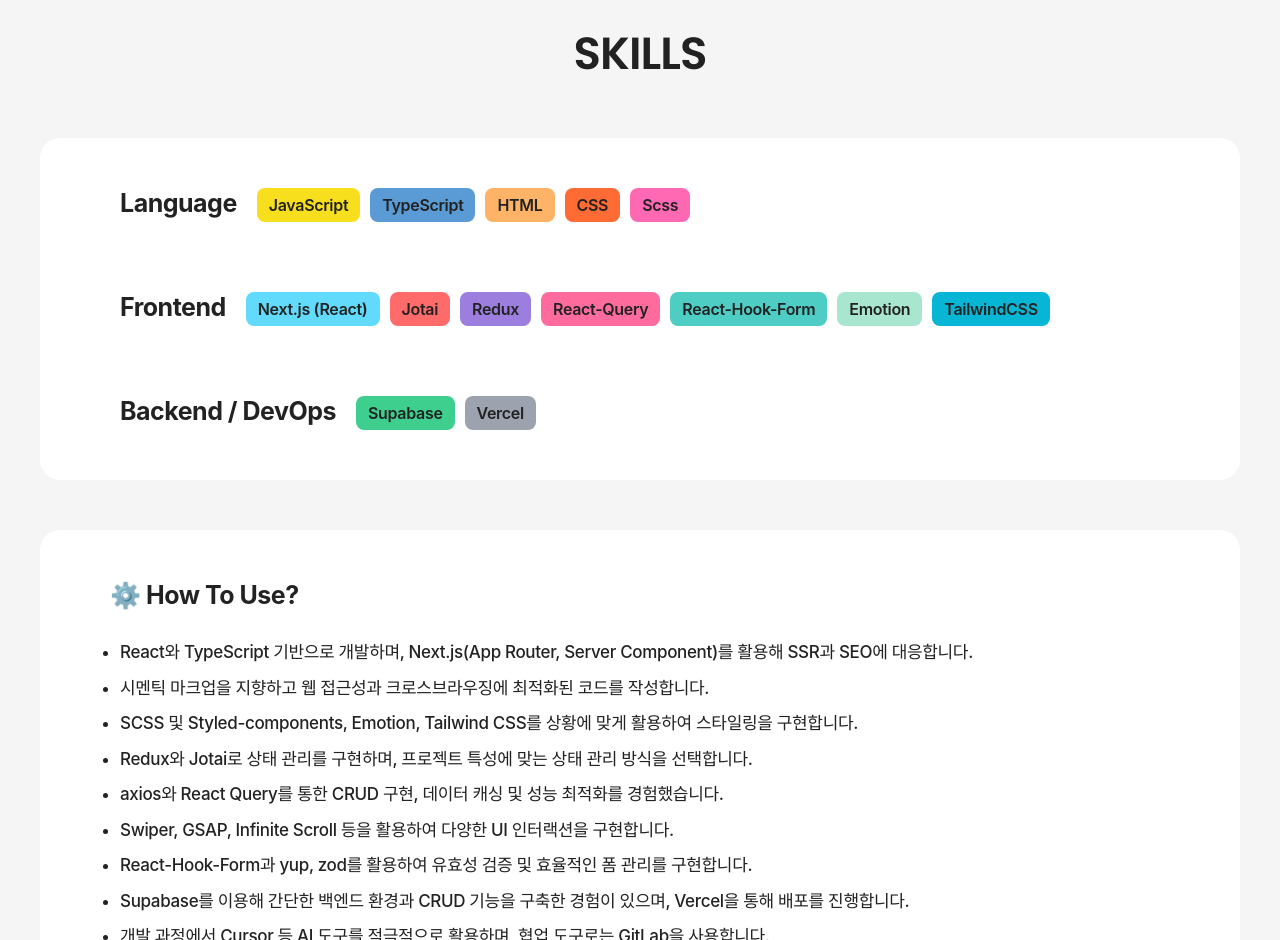
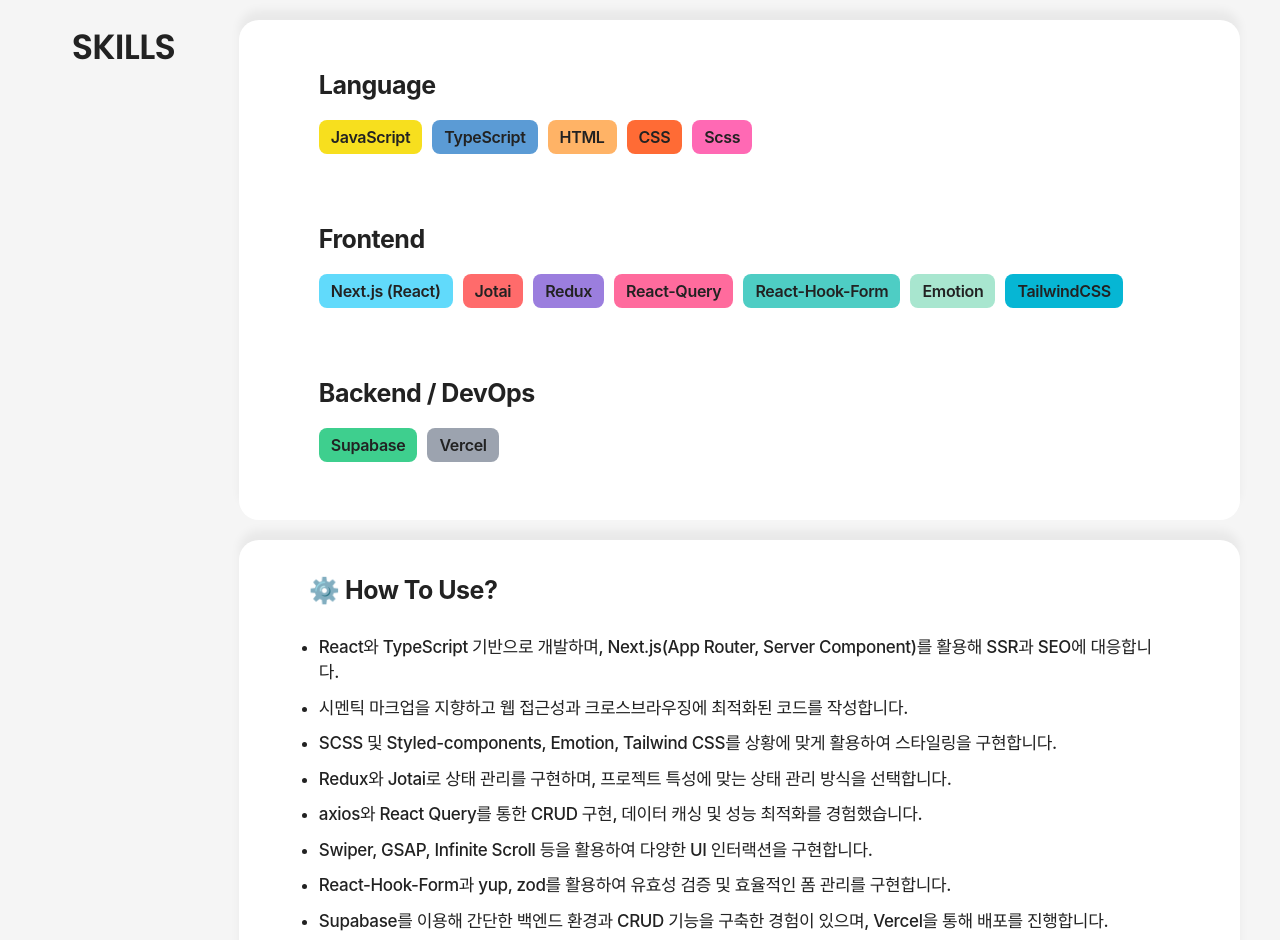
Before and after one commit to hyeminem-Jo/hyejin-portfolio, a Next.js app: page / in a window 1280 px wide. Shown: the part 1860-2800 px from the top of the page. Built offline with nearby package versions, Linux system fonts and the light colour scheme; a web font is replaced by a local one.

Commit message:
feat: Header 및 서브페이지 UI 수정 작업중

```diff
--- a/src/app/_modules/common/layout/Inner.tsx
+++ b/src/app/_modules/common/layout/Inner.tsx
@@ -1,8 +1,16 @@
 import { BREAKPOINT } from '@/app/_constant/breakpoint';
 import styled from '@emotion/styled';
+import Title from '../title/Title';
 
-export const InnerContent = styled.div`
+export const InnerContent = styled.div<{ $hasTitle: boolean }>`
   width: 1200px;
+
+  ${({ $hasTitle }) =>
+    $hasTitle &&
+    `
+    display: flex;
+    gap: 2rem;
+  `}
   margin: 0 auto;
 
   @media (max-width: ${BREAKPOINT}px) {
@@ -11,8 +19,45 @@ export const InnerContent = styled.div`
   }
 `;
 
-const Inner = ({ children }: { children: React.ReactNode }) => {
-  return <InnerContent>{children}</InnerContent>;
+export const InnerTitle = styled.div`
+  flex: 1;
+  width: 100%;
+  display: flex;
+  justify-content: center;
+  align-items: center;
+  position: sticky;
+  top: 80px;
+  align-self: flex-start;
+  height: fit-content;
+
+  @media (max-width: ${BREAKPOINT}px) {
+    top: 65px;
+  }
+`;
+
+export const InnerContentChildren = styled.div`
+  flex: 6;
+`;
+
+const Inner = ({
+  children,
+  title = '',
+  titleColor = 'black',
+}: {
+  children: React.ReactNode;
+  title?: string;
+  titleColor?: 'white' | 'black';
+}) => {
+  return (
+    <InnerContent $hasTitle={!!title}>
+      {title && (
+        <InnerTitle>
+          <Title text={title} color={titleColor} />
+        </InnerTitle>
+      )}
+      <InnerContentChildren>{children}</InnerContentChildren>
+    </InnerContent>
+  );
 };
 
 export default Inner;
--- a/src/app/_modules/common/title/styled.ts
+++ b/src/app/_modules/common/title/styled.ts
@@ -7,12 +7,13 @@ interface TitleProps {
 }
 
 export const Title = styled.h2<TitleProps>`
-  font-size: 45px;
+  font-size: 35px;
   font-weight: 600;
   text-align: ${({ $isCenter }) => ($isCenter ? 'center' : 'left')};
   color: ${({ $color }) => ($color === 'white' ? '#fff' : '#222')};
   font-family: var(--font-poppins), -apple-system, BlinkMacSystemFont, 'Segoe UI', sans-serif;
   letter-spacing: -0.02em;
+  white-space: pre-line;
 
   @media (max-width: ${BREAKPOINT}px) {
     font-size: 35px;
--- a/src/app/_modules/side-projects/styled.ts
+++ b/src/app/_modules/side-projects/styled.ts
@@ -19,7 +19,6 @@ export const SideProjectsInner = styled.ul`
   display: flex;
   flex-direction: column;
   gap: 50px;
-  margin-top: 50px;
   perspective: 1200px;
   transform-style: preserve-3d; /* 3D 변환을 위한 속성 추가 */
 
--- a/src/app/_modules/skill/Skill.tsx
+++ b/src/app/_modules/skill/Skill.tsx
@@ -1,7 +1,11 @@
 'use client';
 
 import * as S from './styled';
-
+import { gsap } from 'gsap';
+import { useGSAP } from '@gsap/react';
+import { ScrollTrigger } from 'gsap/ScrollTrigger';
+import { useRef } from 'react';
+import { useIsMobile } from '../common/hooks/useIsMobile';
 import Inner from '../common/layout/Inner';
 import Title from '../common/title/Title';
 
@@ -92,12 +96,71 @@ const skillDescList = [
   '디자인 협업은 Figma와 Photoshop을 활용하여 디자이너와 원활하게 소통합니다.',
 ];
 
+// 1. 디자인 파일을 구조적으로 분석해 높은 재현성을 가진 UI를 구현합니다.
+// Figma·Photoshop의 레이아웃 의도, 컴포넌트 구조, 인터랙션 요소를 빠르게 파악해
+// 픽셀 단위의 정교한 화면을 React 기반으로 정확히 옮겨냅니다.
+
+// 2. 웹 접근성과 시멘틱 마크업을 우선하는 코드를 작성합니다.
+// 스크린리더 대응, ARIA 속성 사용, 키보드 네비게이션 등
+// ‘모든 사용자에게 열려 있는 UI’를 목표로 개발합니다.
+
+// 3. React Query를 활용한 데이터 캐싱·요청 최적화에 강합니다.
+// 의존성 관리, 비동기 상태 처리, Stale-While-Revalidate 패턴 등
+// 실제 프로젝트에서 API 성능과 사용자 응답성을 개선해왔습니다.
+
+// 4. React-Hook-Form + Zod로 안정적인 폼 유효성 검증을 구축합니다.
+// 스키마 기반 검증, 비동기 검증, Step Form 구성 등
+// 복잡한 입력 흐름에서도 유지보수가 쉽도록 설계합니다.
+
+// 5. Cursor 등 AI 도구를 활용해 개발 속도와 코드 품질을 끌어올립니다.
+// 컴포넌트 설계, 리팩토링, 테스트 케이스 생성 등을 AI와 함께 수행하며
+// 반복 업무를 자동화해 개발 생산성을 높입니다.
+
 const Skill = () => {
+  const boxRefs = useRef<(HTMLDivElement | null)[]>([]);
+  const { isMobile, isLoaded } = useIsMobile();
+
+  gsap.registerPlugin(useGSAP, ScrollTrigger);
+
+  useGSAP(() => {
+    if (!isLoaded || isMobile) return;
+    const boxList = boxRefs.current;
+
+    boxList.forEach((box, i) => {
+      if (box) {
+        gsap
+          .timeline({
+            scrollTrigger: {
+              trigger: box,
+              start: '0% 20%',
+              end: '0% 0%',
+              scrub: 1,
+            },
+          })
+          .to(
+            box,
+            {
+              transform: 'rotateX(-10deg) scale(0.9)',
+              transformOrigin: 'top',
+              filter: 'brightness(0.95)',
+              duration: 1,
+              ease: 'none',
+            },
+            0,
+          );
+      }
+    });
+  }, [isLoaded, isMobile]);
+
   return (
     <S.Skill id='skills'>
-      <Inner>
-        <Title text='SKILLS' isCenter />
-        <S.SkillInner>
+      <Inner title='SKILLS'>
+        <S.SkillInnerBoxWrap>
+          <S.SkillInner
+            ref={(el) => {
+              boxRefs.current[0] = el;
+            }}
+          >
             <S.SkillInnerBox>
               {skillList.map((item) => (
                 <S.SkillInnerBoxList key={item.title}>
@@ -113,7 +176,11 @@ const Skill = () => {
               ))}
             </S.SkillInnerBox>
           </S.SkillInner>
-        <S.SkillInner>
+          <S.SkillInner
+            ref={(el) => {
+              boxRefs.current[1] = el;
+            }}
+          >
             <S.SkillInnerDesc>
               <S.SkillDescTitle>⚙️ How To Use?</S.SkillDescTitle>
               <S.SkillDescBox>
@@ -123,6 +190,7 @@ const Skill = () => {
               </S.SkillDescBox>
             </S.SkillInnerDesc>
           </S.SkillInner>
+        </S.SkillInnerBoxWrap>
       </Inner>
     </S.Skill>
   );
--- a/src/app/_modules/skill/styled.ts
+++ b/src/app/_modules/skill/styled.ts
@@ -1,4 +1,4 @@
-import { BREAKPOINT, BREAKPOINT_SM } from '@/app/_constant/breakpoint';
+import { BREAKPOINT } from '@/app/_constant/breakpoint';
 import styled from '@emotion/styled';
 
 interface Props {
@@ -17,24 +17,90 @@ export const Skill = styled.section`
   }
 `;
 
+export const SkillInnerBoxWrap = styled.div`
+  position: relative;
+  display: flex;
+  flex-direction: column;
+  gap: 20px;
+  perspective: 1200px;
+  transform-style: preserve-3d;
+`;
+
 export const SkillInner = styled.div`
-  position: relative;
+  position: -webkit-sticky;
+  position: sticky;
+  top: 130px;
+  filter: brightness(1);
+  transition: box-shadow 0.3s ease;
+  transform-style: preserve-3d;
+  backface-visibility: hidden;
+  height: 500px;
+
   display: flex;
   justify-content: space-between;
   align-items: center;
   gap: 50px;
-  margin-top: 50px;
   padding: 50px 80px;
   z-index: 10;
   background-color: #fff;
   border-radius: 20px;
+  box-shadow: 0 -10px 10px rgba(0, 0, 0, 0.05);
 
   @media (max-width: ${BREAKPOINT}px) {
     flex-direction: column;
     gap: 20px;
     padding: 35px 30px;
-    margin-top: 35px;
+
+    &:last-of-type {
+      margin-top: 35px;
+    }
   }
+`;
+
+export const SkillInnerBox = styled.div`
+  flex: 1;
+  display: flex;
+  flex-direction: column;
+  gap: 70px;
+  height: 100%;
+
+  @media (max-width: ${BREAKPOINT}px) {
+    gap: 50px;
+  }
+`;
+
+export const SkillInnerBoxList = styled.div`
+  display: flex;
+  gap: 20px;
+  flex-direction: column;
+
+  /* @media (max-width: ${BREAKPOINT}px) {
+    flex-direction: column;
+  } */
+`;
+
+export const SkillInnerBoxItem = styled.strong``;
+
+export const SkillInnerBoxTitle = styled.div`
+  font-size: 25px;
+  font-weight: 700;
+  letter-spacing: -0.02em;
+`;
+
+export const SkillInnerBoxSkillList = styled.ul`
+  display: flex;
+  flex-wrap: wrap;
+  gap: 10px;
+`;
+
+export const SkillInnerBoxSkill = styled.li<Props>`
+  padding: 7px 12px;
+  font-size: 16px;
+  font-weight: 600;
+  letter-spacing: -0.02em;
+  border-radius: 8px;
+  background-color: ${({ $color }) => $color};
+  color: #222;
 `;
 
 export const SkillInnerDesc = styled.div`
@@ -57,9 +123,6 @@ export const SkillDescBox = styled.ul`
 `;
 
 export const SkillDescItem = styled.li`
-  /* display: flex;
-  align-items: center;
-  gap: 10px; */
   list-style: disc !important;
   white-space: pre-line;
   font-size: 17px;
@@ -67,56 +130,3 @@ export const SkillDescItem = styled.li`
   letter-spacing: -0.02em;
   line-height: 1.5;
 `;
-
-export const SkillInnerBox = styled.div`
-  flex: 1;
-  display: flex;
-  flex-direction: column;
-  gap: 70px;
-  height: 100%;
-
-  @media (max-width: ${BREAKPOINT}px) {
-    gap: 50px;
-  }
-`;
-
-export const SkillInnerBoxList = styled.div`
-  display: flex;
-  gap: 20px;
-
-  @media (max-width: ${BREAKPOINT}px) {
-    flex-direction: column;
-  }
-`;
-
-export const SkillInnerBoxItem = styled.strong``;
-
-export const SkillInnerBoxTitle = styled.div`
-  font-size: 25px;
-  font-weight: 700;
-  letter-spacing: -0.02em;
-
-  @media (max-width: ${BREAKPOINT}px) {
-    /* text-align: center; */
-  }
-`;
-
-export const SkillInnerBoxSkillList = styled.ul`
-  display: flex;
-  flex-wrap: wrap;
-  gap: 10px;
-
-  @media (max-width: ${BREAKPOINT}px) {
-    /* justify-content: center; */
-  }
-`;
-
-export const SkillInnerBoxSkill = styled.li<Props>`
-  padding: 7px 12px;
-  font-size: 16px;
-  font-weight: 600;
-  letter-spacing: -0.02em;
-  border-radius: 8px;
-  background-color: ${({ $color }) => $color};
-  color: #222;
-`;
--- a/src/app/_modules/visual/styled.ts
+++ b/src/app/_modules/visual/styled.ts
@@ -85,7 +85,7 @@ export const SubText = styled.h4`
   padding-bottom: 20px;
   font-size: 15px;
   font-weight: 400;
-  letter-spacing: 0.05em;
+  letter-spacing: 0.03em;
   color: #555;
   opacity: 0;
   transform: translateX(-50px);
--- a/src/app/_modules/works/Works.tsx
+++ b/src/app/_modules/works/Works.tsx
@@ -90,8 +90,7 @@ const Works = () => {
 
   return (
     <S.Works id='work'>
-      <Inner>
-        <Title text='WORK EXPERIENCE' isCenter />
+      <Inner title={`WORKS`}>
         <S.WorksInner>
           <S.WorksInnerBox>
             <S.WorksCompanyList>
--- a/src/app/_modules/works/styled.ts
+++ b/src/app/_modules/works/styled.ts
@@ -8,8 +8,9 @@ export const Works = styled.section`
   flex-direction: column;
   justify-content: space-between;
   align-items: center;
-  padding: 80px 0 120px;
-
+  padding: 160px 0 120px;
+  background-color: #e5e7eb;
+  /* background-color: #7152d6; */
   @media (max-width: ${BREAKPOINT}px) {
     padding: 0 0 80px;
   }
@@ -21,7 +22,6 @@ export const WorksInner = styled.div`
   justify-content: space-between;
   align-items: center;
   gap: 50px;
-  margin-top: 70px;
   z-index: 10;
 
   @media (max-width: ${BREAKPOINT}px) {
@@ -102,10 +102,9 @@ export const WorksItem = styled.li`
   width: calc((100% - 30px) / 3);
   display: flex;
   flex-direction: column;
-  border: 1px solid #e9ecef;
   border-radius: 15px;
   background: white;
-  box-shadow: 0 2px 8px rgba(0, 0, 0, 0.05);
+  box-shadow: 5px 5px 10px rgba(0, 0, 0, 0.1);
   transition: all 0.3s ease;
 
   &:hover {
```
Also changed, not shown: src/app/_modules/common/header/styled.ts (+18 -4 lines), src/app/_modules/side-projects/SideProjects.tsx (+1 -15 lines), src/app/_modules/visual/Visual.tsx (+2 -7 lines), src/app/_modules/works/work-detail/WorkDetail.tsx (+4 -4 lines), 1 other file (tests, documents, lock files or other folders). Lines whose indentation alone changed are shown as unchanged.
